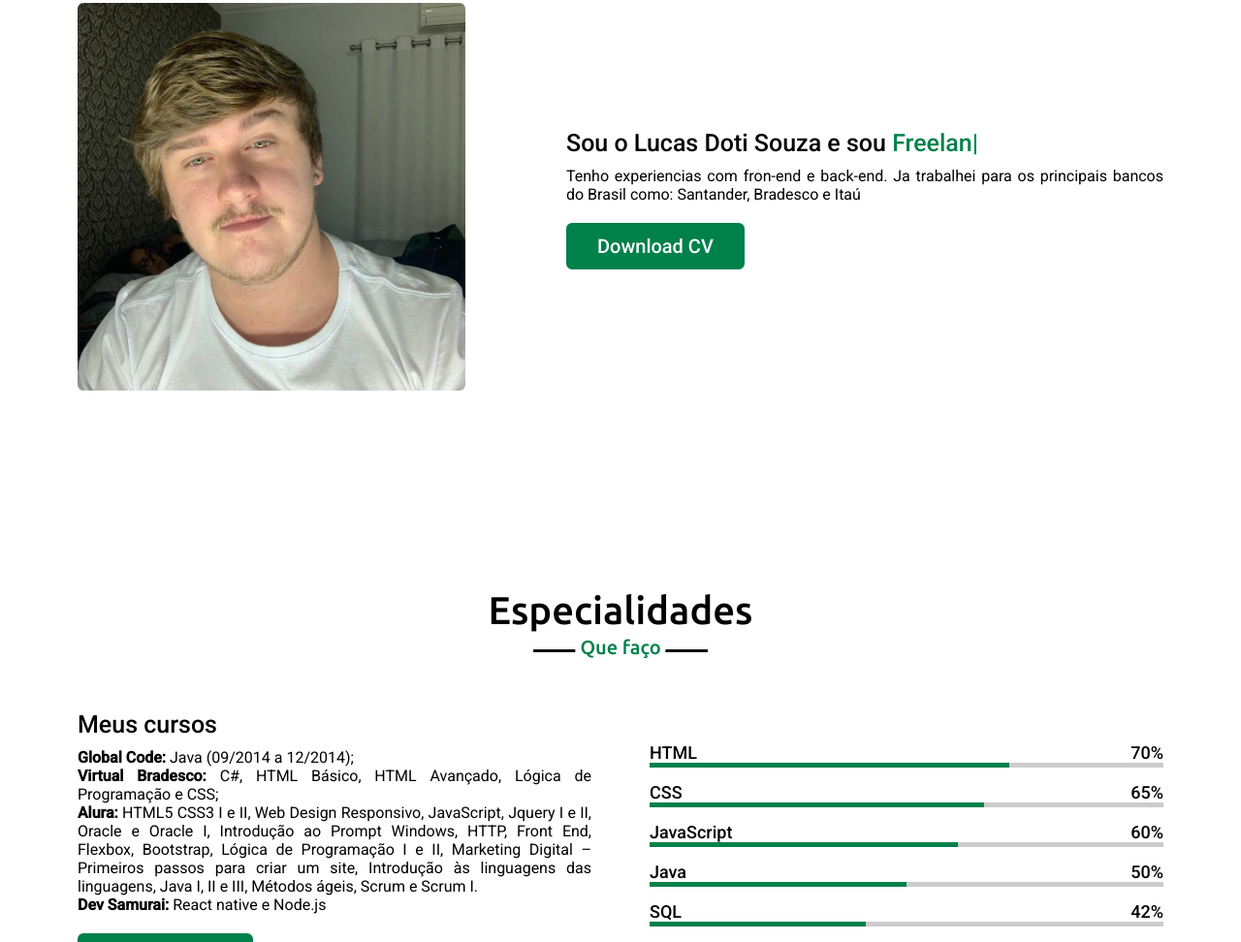
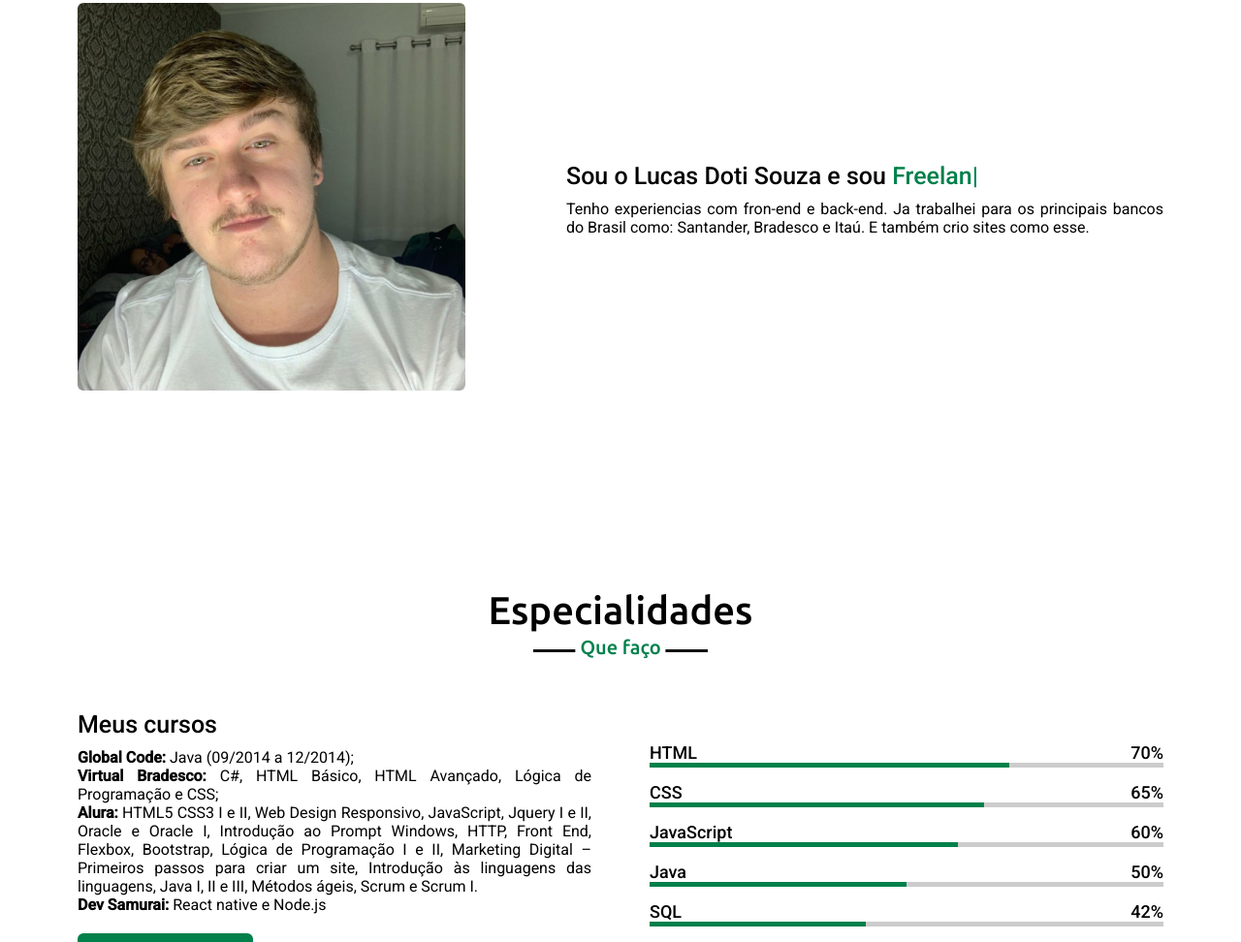
Before and after one commit to lucasdoti/PortfolioLucas, a plain HTML site: page index.html in a window 1280 px wide. Shown: the part 1023-1995 px from the top of the page at 97% size. Drawn offline with nearby package versions, Linux system fonts and the light colour scheme.

Commit message:
Update index.html
Alteração no index

```diff
--- a/index.html
+++ b/index.html
@@ -49,8 +49,7 @@
                 </div>
                 <div class="column right">
                     <div class="text">Sou o Lucas Doti Souza e sou <span class="typing-2"></span></div>
-                    <p>Tenho experiencias com fron-end e back-end. Ja trabalhei para os principais bancos do Brasil como: Santander, Bradesco e Itaú</p>
-                    <a href="CV_LucasDotiSouza_2023.pdf">Download CV</a>
+                    <p>Tenho experiencias com fron-end e back-end. Ja trabalhei para os principais bancos do Brasil como: Santander, Bradesco e Itaú. E também crio sites como esse.</p>
                 </div>
             </div>
         </div>
```
